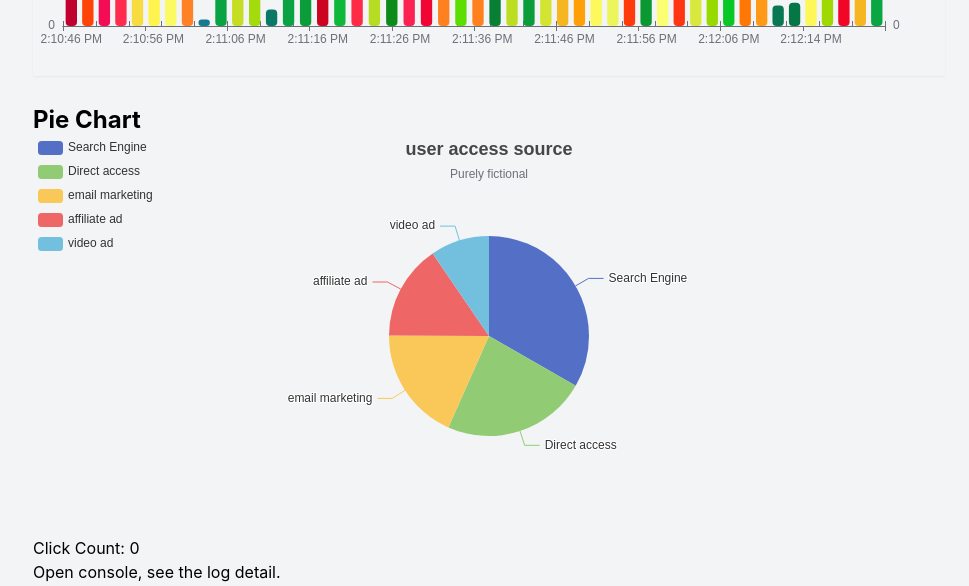
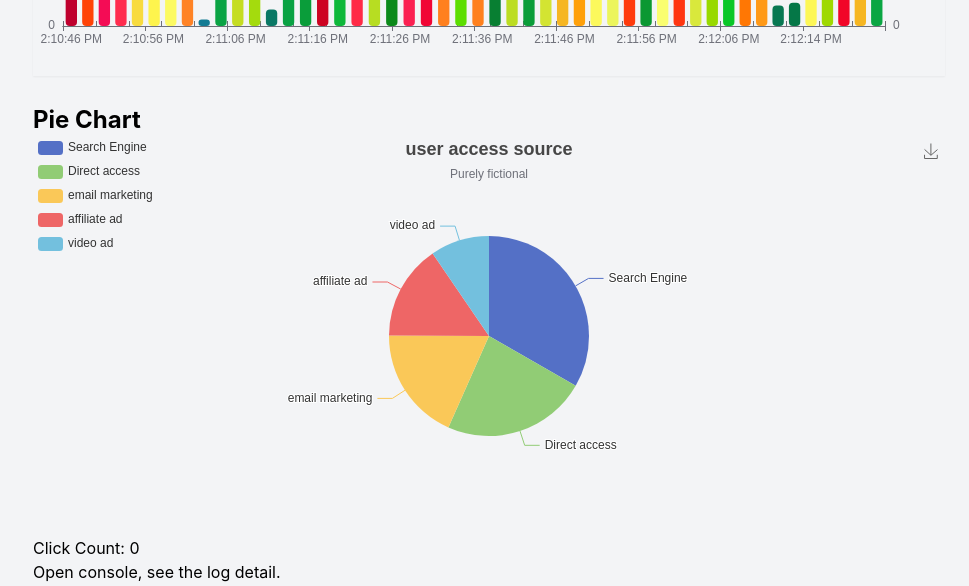
Before and after one commit to ellesis/tailwind-react, a React (Create React App) app: page /echart in a window 1280 px wide. Shown: the part 2300-2886 px from the top of the page, without its empty margins (271-1240 px from the left). Built offline with nearby package versions, Linux system fonts and the light colour scheme.

Commit message:
eChart - PieChart - add chart download button

```diff
--- a/src/components/charts/PieChart.js
+++ b/src/components/charts/PieChart.js
@@ -10,6 +10,11 @@ export default function PieChart({ title }) {
     },
     tooltip: {
       trigger: 'item'
+    },
+    toolbox: {
+      feature: {
+        saveAsImage: {}
+      }
     },
     legend: {
       orient: 'vertical',
```
